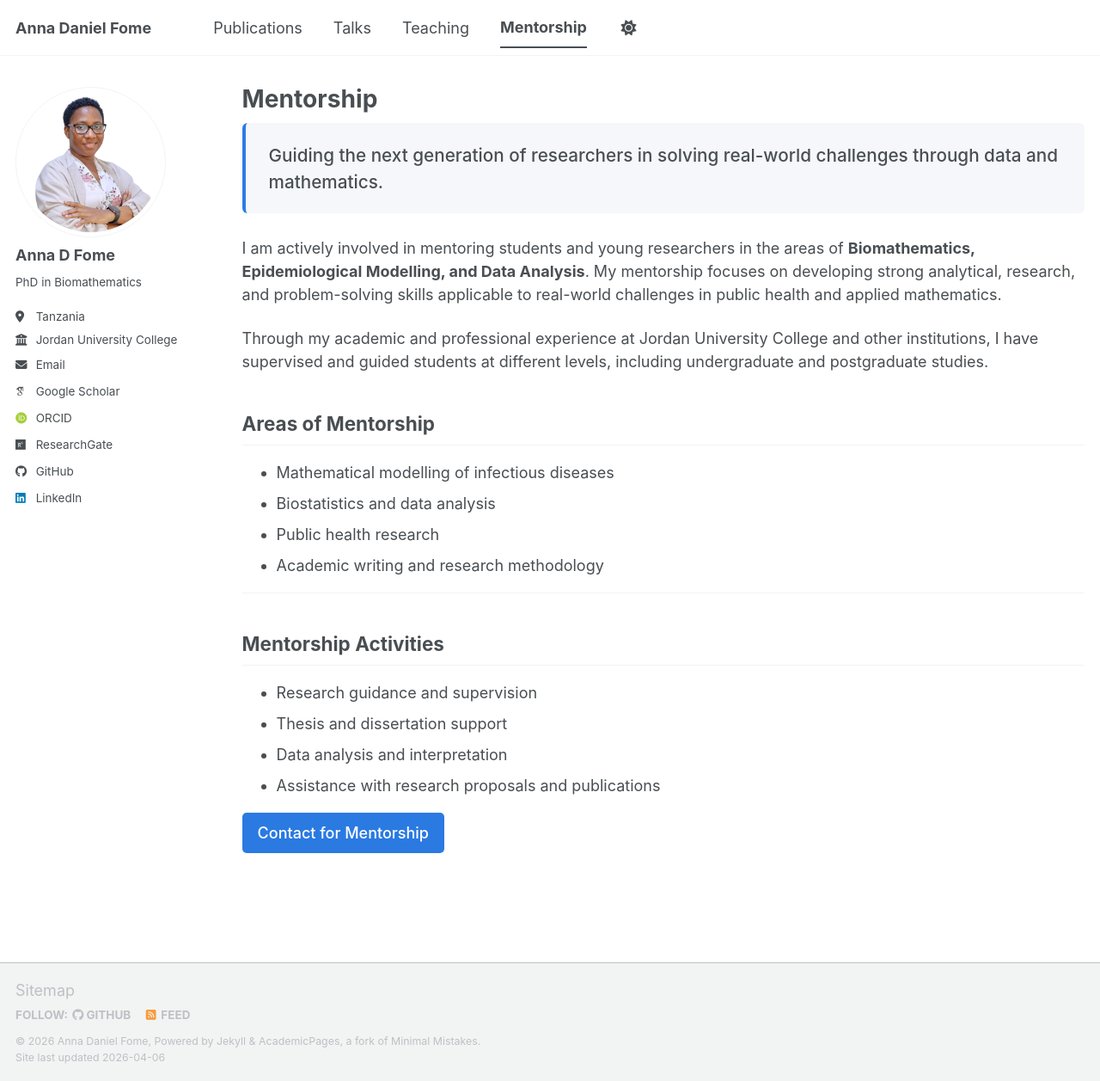
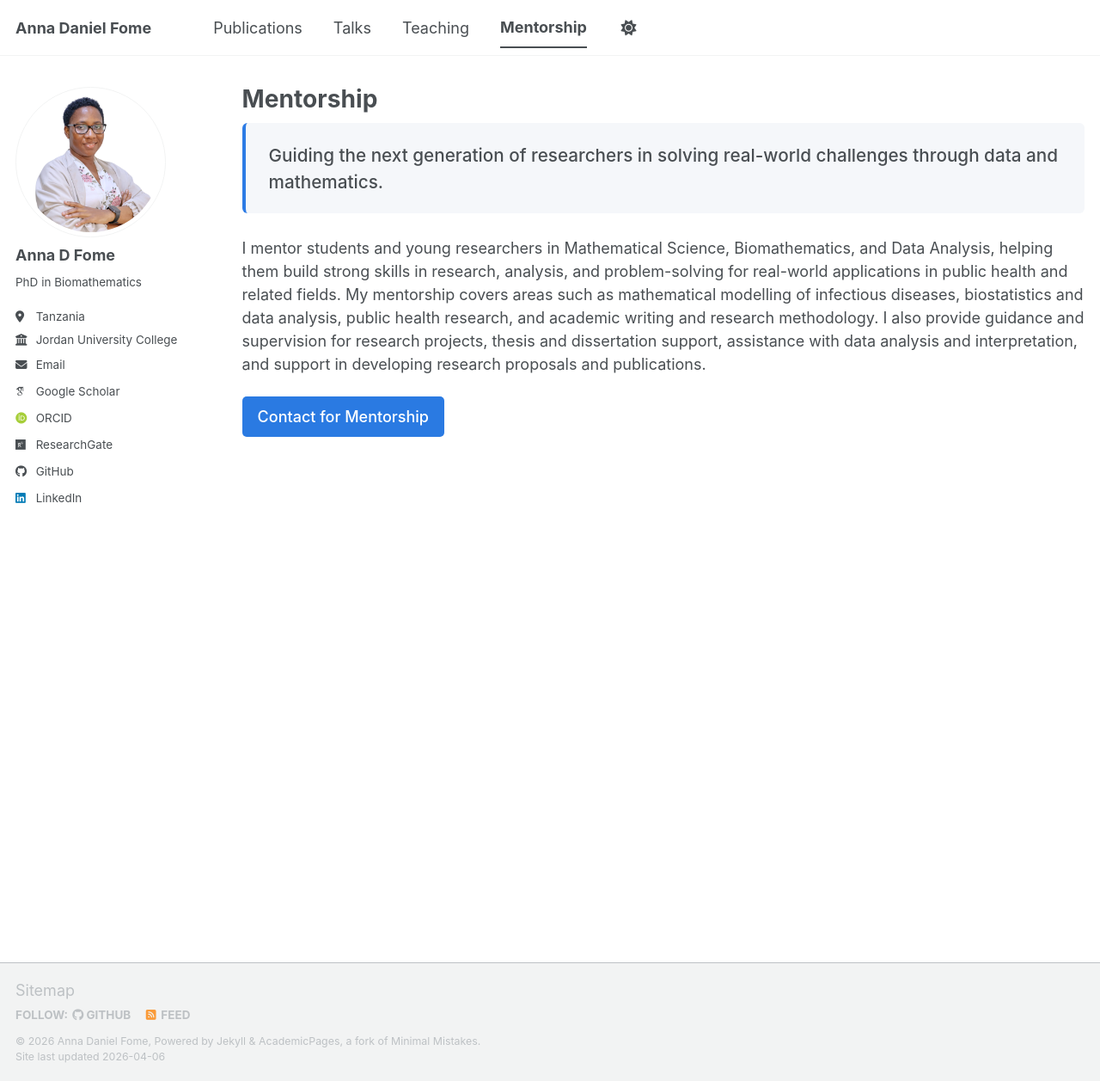
Before and after one commit to FomeA/FomeA.github.io, a Jekyll site: the page built from _pages/mentorship.html, in a window 1280 px wide and 1257 px high. Shown: the whole window at 86% size. Built offline with Jekyll 4.4.1, drawn with Linux system fonts in a browser that asks for light colours; some web fonts are replaced; a script bundle is joined from its source files by our own code; library files that are not in the unit come from our copies.

Commit message:
Update mentorship.html

```diff
--- a/_pages/mentorship.html
+++ b/_pages/mentorship.html
@@ -15,33 +15,14 @@ author_profile: true
 </div>
 
   <p>
-    I am actively involved in mentoring students and young researchers in the areas of
-    <strong>Biomathematics, Epidemiological Modelling, and Data Analysis</strong>.
-    My mentorship focuses on developing strong analytical, research, and problem-solving skills applicable to real-world challenges in public health and applied mathematics.
-  </p>
+  I mentor students and young researchers in Mathematical Science, Biomathematics, and Data Analysis,
+    helping them build strong skills in research, analysis, and problem-solving for real-world applications
+    in public health and related fields. My mentorship covers areas such as mathematical modelling of infectious diseases,
+    biostatistics and data analysis, public health research, and academic writing and research methodology.
+    I also provide guidance and supervision for research projects, thesis and dissertation support,
+    assistance with data analysis and interpretation, and support in developing research proposals and publications.
+</p>
 
-  <p>
-    Through my academic and professional experience at Jordan University College and other institutions,
-    I have supervised and guided students at different levels, including undergraduate and postgraduate studies.
-  </p>
-
-  <h2>Areas of Mentorship</h2>
-  <ul>
-    <li>Mathematical modelling of infectious diseases</li>
-    <li>Biostatistics and data analysis</li>
-    <li>Public health research</li>
-    <li>Academic writing and research methodology</li>
-  </ul>
-
-  <hr>
-
-  <h2>Mentorship Activities</h2>
-  <ul>
-    <li>Research guidance and supervision
-    <li>Thesis and dissertation support
-    <li>Data analysis and interpretation
-    <li>Assistance with research proposals and publications
-  </ul>
 
    <!-- Contact Button -->
   <p style="margin-bottom: 2em;">
```
